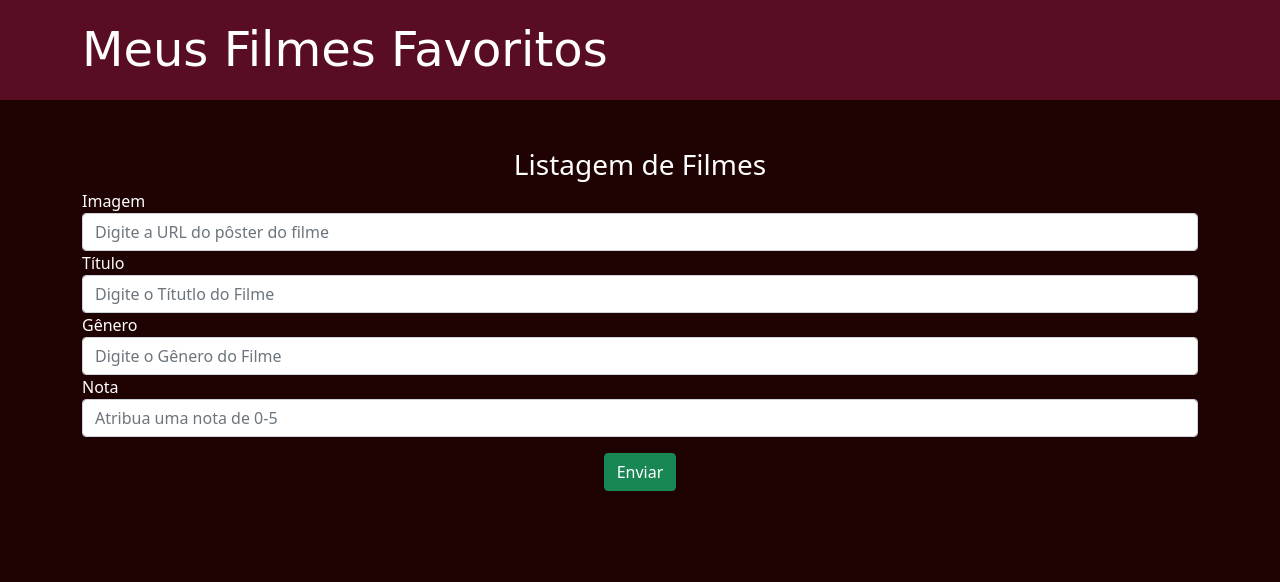
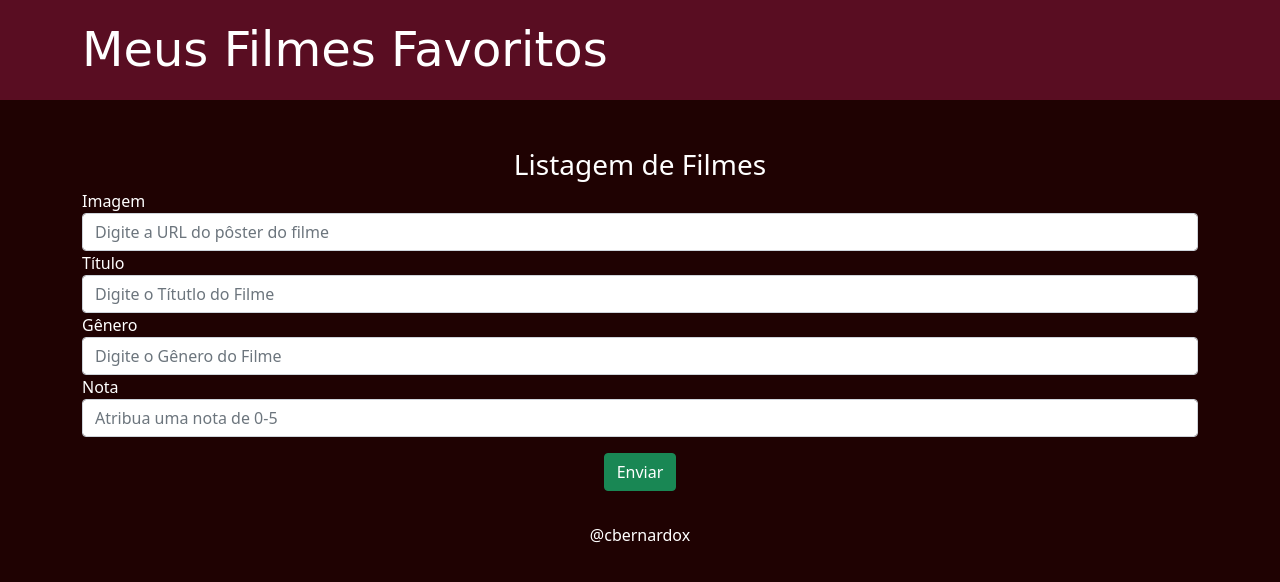
Before and after one commit to carlos1500/ListadeFilmes_Crud_nodeJS, a plain HTML site: page front-end/index.html in a window 1280 px wide. Drawn offline with nearby package versions, Linux system fonts and the light colour scheme; no server answers; a web font is replaced by a local one.

Commit message:
inclui footer

```diff
--- a/front-end/index.css
+++ b/front-end/index.css
@@ -34,3 +34,9 @@ body {
 img {
     width: 300px;
 }
+
+footer{
+    display: flex;
+    justify-content: center;
+    padding: 1rem;
+}
--- a/front-end/index.html
+++ b/front-end/index.html
@@ -51,6 +51,7 @@
       <div class="row" id="lista">
       </div>
     </section>
+    <footer> @cbernardox </footer>
   </main>
   <script src="index.js"></script>
 </body>
```
